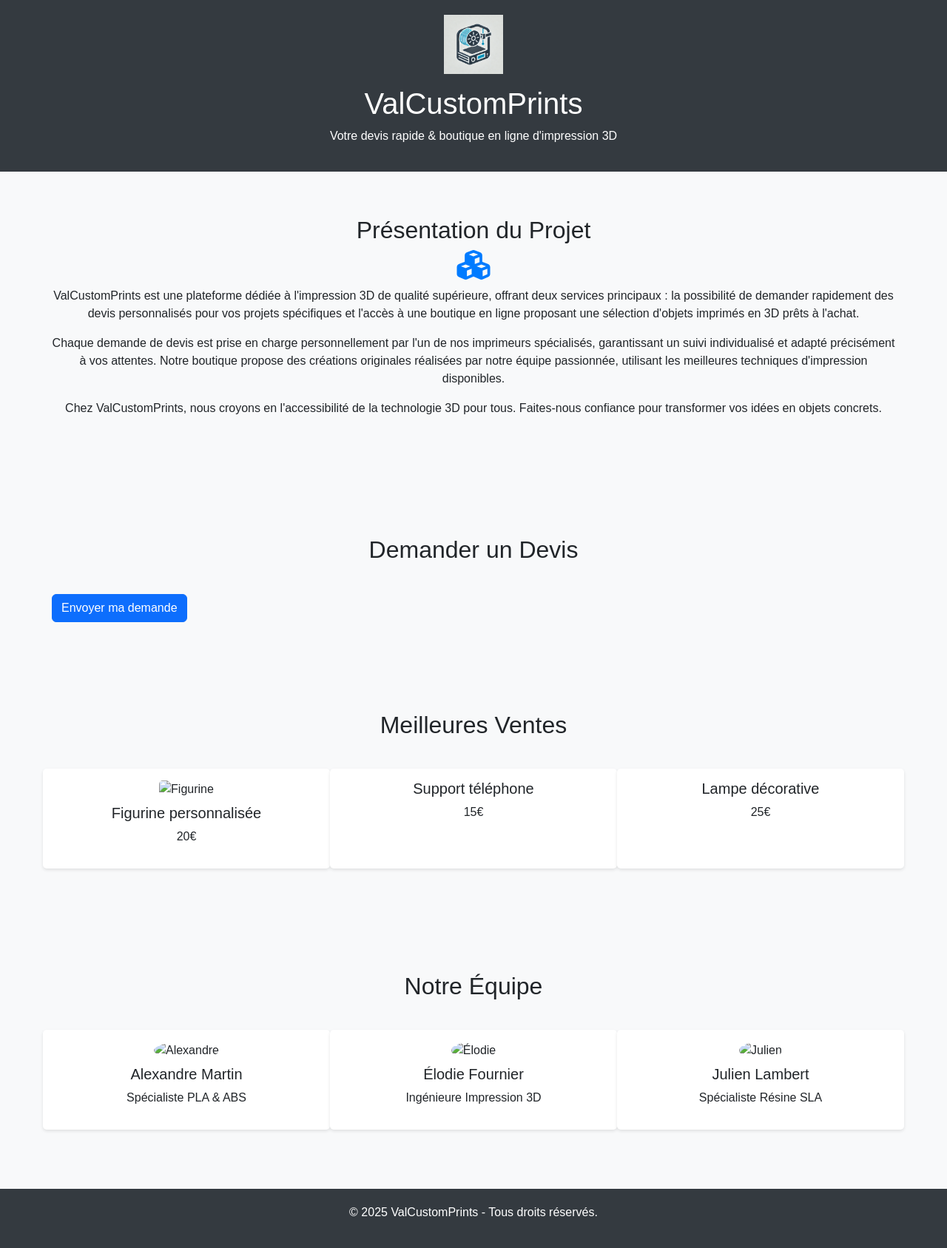
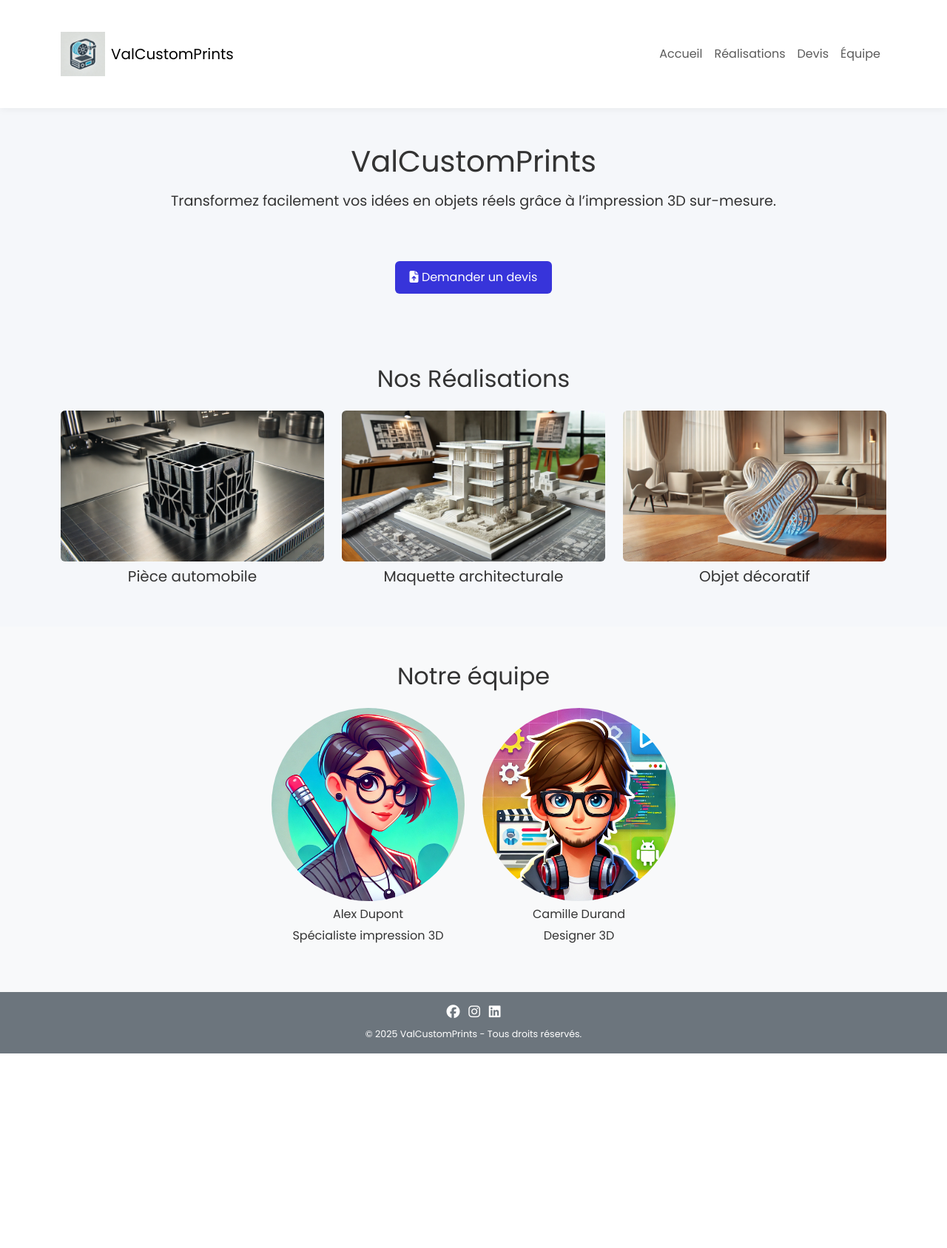
Before and after one commit to Lenitra/VahPrinters, a Flask app: template templates/index.html in a window 1280 px wide. Shown: the whole page at 74% size. After the commit the page ends 1424 px from the top, so only its background shows below. Run offline with Flask 3, Linux system fonts and the light colour scheme; the template is opened without the code that fills it, so the values that code supplies are empty; some libraries are stand-ins or nearby versions.

Commit message:
First front homepage

```diff
--- a/static/css/index.css
+++ b/static/css/index.css
@@ -1,63 +1,86 @@
-/* Styles généraux */
-body {
-    font-family: Arial, sans-serif;
-    margin: 0;
-    padding: 0;
-    background-color: #f4f4f4;
-    text-align: center;
+:root {
+    --primary-color: #3734da;
+    --secondary-color: #625fff;
+    --bg-color: #f5f7fa;
+    --text-color: #333;
 }
 
-header {
-    background-color: #333;
-    color: white;
-    padding: 15px;
+body {
+    font-family: 'Poppins', sans-serif;
+    background-color: var(--bg-color);
+    color: var(--text-color);
 }
 
-nav ul {
-    list-style: none;
-    padding: 0;
+img {
+    max-width: 100%;
+    height: auto;
 }
 
-nav ul li {
-    display: inline;
-    margin: 0 15px;
+.header {
+    padding: 30px 0;
+    background-color: #ffffff;
+    box-shadow: 0 2px 10px rgba(0,0,0,0.05);
 }
 
-nav ul li a {
-    color: white;
-    text-decoration: none;
-    font-weight: bold;
+.header-container {
+    display: flex;
+    align-items: center;
+    gap: 15px;
 }
 
-main {
-    padding: 40px 20px;
+.logo {
+    width: 60px;
+    height: 60px;
 }
 
-h1, h2 {
-    color: #333;
+.header-text h1 {
+    color: var(--primary-color);
+    font-weight: 700;
 }
 
-p {
-    color: #666;
+.header-text p {
+    color: #555;
 }
 
-.btn {
-    display: inline-block;
-    background-color: #007BFF;
-    color: white;
-    padding: 10px 20px;
-    text-decoration: none;
-    border-radius: 5px;
-    margin-top: 10px;
+.section {
+    padding: 70px 0;
 }
 
-.btn:hover {
-    background-color: #0056b3;
+.section-intro .lead {
+    font-size: 1.2rem;
+    margin-bottom: 50px;
 }
 
+.section-intro .col-md-4 i {
+    font-size: 2rem;
+    color: var(--secondary-color);
+    margin-bottom: 10px;
+}
+
+.btn-primary {
+    background-color: var(--primary-color);
+    border: none;
+    padding: 10px 20px;
+}
+
+.btn-primary:hover {
+    background-color: var(--secondary-color);
+}
+
+/* Section Réalisations */
+
+/* Équipe */
+#equipe {
+    background-color: #f9f9f9;
+    padding: 70px 0;
+}
+
+
+/* Footer */
 footer {
-    margin-top: 40px;
-    background-color: #222;
-    color: white;
-    padding: 15px;
+    background-color: var(--primary-color);
+    color: #fff;
+    padding: 20px 0;
+    text-align: center;
+    font-size: 0.9rem;
 }
--- a/templates/index.html
+++ b/templates/index.html
@@ -3,102 +3,106 @@
 <head>
     <meta charset="UTF-8">
     <meta name="viewport" content="width=device-width, initial-scale=1.0">
-    <title>ValCustomPrints - Devis & Boutique Impression 3D</title>
-    <link rel="stylesheet" href="https://cdn.jsdelivr.net/npm/bootstrap@5.3.2/dist/css/bootstrap.min.css">
-    <link rel="stylesheet" href="https://cdnjs.cloudflare.com/ajax/libs/font-awesome/6.0.0/css/all.min.css">
-    <style>
-        body { font-family: Arial, sans-serif; background-color: #f8f9fa; }
-        header, footer { background-color: #343a40; color: #fff; padding: 20px 0; }
-        .section { padding: 60px 0; }
-        .section-title { margin-bottom: 40px; text-align: center; }
-        .team-member, .product {
-            padding: 15px;
-            margin-bottom: 20px;
-            background-color: #fff;
-            border-radius: 5px;
-            box-shadow: 0 2px 4px rgba(0,0,0,.1);
-        }
-        .logo-img { width: 80px; }
-        .icon-feature { font-size: 40px; color: #007bff; margin-bottom: 10px; }
-        .product img { max-width: 100%; height: auto; border-radius: 5px; }
-        .team-member img { width: 100px; height: 100px; border-radius: 50%; object-fit: cover; }
-    </style>
+    <title>ValCustomPrints - Impression 3D</title>
+    <!-- Bootstrap CSS -->
+    <link href="https://cdn.jsdelivr.net/npm/bootstrap@5.3.2/dist/css/bootstrap.min.css" rel="stylesheet">
+    <!-- FontAwesome -->
+    <script src="https://kit.fontawesome.com/a076d05399.js" crossorigin="anonymous"></script>
+    <!-- Google Fonts -->
+    <link href="https://fonts.googleapis.com/css2?family=Poppins:wght@400;600;700&display=swap" rel="stylesheet">
+    <!-- CSS personnalisé -->
+    <link rel="stylesheet" href="../static/css/index.css">
 </head>
+
 <body>
-
-<header class="text-center">
-    <img src="../static/imgs/logo.webp" alt="Logo ValCustomPrints" class="logo-img mb-3">
-    <h1>ValCustomPrints</h1>
-    <p>Votre devis rapide & boutique en ligne d'impression 3D</p>
+    <!-- Header -->
+    <header class="header">
+        <nav class="navbar navbar-expand-lg">
+            <div class="container">
+                <a href="#" class="navbar-brand d-flex align-items-center">
+                    <img src="../static/imgs/logo.webp" alt="Logo" class="logo me-2">
+                    ValCustomPrints
+                </a>
+                <button class="navbar-toggler" data-bs-toggle="collapse" data-bs-target="#navbarContent">
+                    <span class="navbar-toggler-icon"></span>
+                </button>
+                <div class="collapse navbar-collapse" id="navbarContent">
+                    <ul class="navbar-nav ms-auto">
+                        <li class="nav-item"><a class="nav-link" href="#presentation">Accueil</a></li>
+                        <li class="nav-item"><a class="nav-link" href="#realisations">Réalisations</a></li>
+                        <li class="nav-item"><a class="nav-link" href="#devis">Devis</a></li>
+                        <li class="nav-item"><a class="nav-link" href="#equipe">Équipe</a></li>
+                    </ul>
+                </div>
+            </div>
+        </nav>
     </header>
 
-<section class="section container">
-    <div class="section-title">
-        <h2>Présentation du Projet</h2>
-        <i class="fas fa-cubes icon-feature"></i>
-        <p>ValCustomPrints est une plateforme dédiée à l'impression 3D de qualité supérieure, offrant deux services principaux : la possibilité de demander rapidement des devis personnalisés pour vos projets spécifiques et l'accès à une boutique en ligne proposant une sélection d'objets imprimés en 3D prêts à l'achat.</p>
-        <p>Chaque demande de devis est prise en charge personnellement par l'un de nos imprimeurs spécialisés, garantissant un suivi individualisé et adapté précisément à vos attentes. Notre boutique propose des créations originales réalisées par notre équipe passionnée, utilisant les meilleures techniques d'impression disponibles.</p>
-        <p>Chez ValCustomPrints, nous croyons en l'accessibilité de la technologie 3D pour tous. Faites-nous confiance pour transformer vos idées en objets concrets.</p>
+    <!-- Présentation du projet -->
+    <section class="section-intro text-center py-5" id="presentation">
+        <div class="container">
+            <h1 class="mb-3">ValCustomPrints</h1>
+            <p class="lead">Transformez facilement vos idées en objets réels grâce à l’impression 3D sur-mesure.</p>
+            <a href="#devis" class="btn btn-primary mt-3"><i class="fas fa-file-upload"></i> Demander un devis</a>
         </div>
     </section>
 
-<section class="section bg-light container">
-    <div class="section-title">
-        <h2>Demander un Devis</h2>
+
+
+    <!-- Section realisations -->
+    <section class="section-products py-5" id="realisations">
+        <div class="container text-center">
+            <h2>Nos Réalisations</h2>
+            <div class="row mt-4">
+                <div class="col-md-4 product-card">
+                    <img src="../static/imgs/template/3d/automobile.webp" class="rounded mb-2">
+                    <h5>Pièce automobile</h5>
                 </div>
-    <form>
-        <!-- Le formulaire reste inchangé pour concision -->
-        <button type="submit" class="btn btn-primary">Envoyer ma demande</button>
-    </form>
-</section>
-
-<section class="section container">
-    <div class="section-title">
-        <h2>Meilleures Ventes</h2>
+                <div class="col-md-4 product-card">
+                    <img src="../static/imgs/template/3d/archi.webp" class="rounded mb-2">
+                    <h5>Maquette architecturale</h5>
                 </div>
-    <div class="row">
-        <div class="col-md-4 product text-center">
-            <img src="https://via.placeholder.com/250" alt="Figurine">
-            <h5 class="mt-2">Figurine personnalisée</h5>
-            <p>20€</p>
+                <div class="col-md-4 product-card">
+                    <img src="../static/imgs/template/3d/deco.webp" class="rounded mb-2">
+                    <h5>Objet décoratif</h5>
                 </div>
-        <div class="col-md-4 product text-center">
-            <h5>Support téléphone</h5>
-            <p>15€</p>
-        </div>
-        <div class="col-md-4 product text-center">
-            <h5>Lampe décorative</h5>
-            <p>25€</p>
             </div>
         </div>
     </section>
 
-<section class="section bg-light container">
-    <div class="section-title">
-        <h2>Notre Équipe</h2>
+    <!-- Section Équipe -->
+    <section class="section-team bg-light py-5" id="equipe">
+        <div class="container text-center">
+            <h2>Notre équipe</h2>
+            <div class="row mt-4 justify-content-center">
+                <div class="col-md-3">
+                    <img src="../static/imgs/template/profils/profile1.webp" class="rounded-circle mb-2">
+                    <h6>Alex Dupont</h6>
+                    <p>Spécialiste impression 3D</p>
                 </div>
-    <div class="row text-center">
-        <div class="col-md-4 team-member">
-            <img src="https://via.placeholder.com/100" alt="Alexandre">
-            <h5 class="mt-2">Alexandre Martin</h5>
-            <p>Spécialiste PLA & ABS</p>
+                <div class="col-md-3">
+                    <img src="../static/imgs/template/profils/profile2.webp" class="rounded-circle mb-2">
+                    <h6>Camille Durand</h6>
+                    <p>Designer 3D</p>
                 </div>
-        <div class="col-md-4 team-member">
-            <img src="https://via.placeholder.com/100" alt="Élodie">
-            <h5 class="mt-2">Élodie Fournier</h5>
-            <p>Ingénieure Impression 3D</p>
-        </div>
-        <div class="col-md-4 team-member">
-            <img src="https://via.placeholder.com/100" alt="Julien">
-            <h5 class="mt-2">Julien Lambert</h5>
-            <p>Spécialiste Résine SLA</p>
             </div>
         </div>
     </section>
 
-<footer class="text-center">
-    <p>&copy; 2025 ValCustomPrints - Tous droits réservés.</p>
+    <!-- Footer -->
+    <footer class="footer py-3 bg-secondary text-center text-white">
+        <div class="container">
+            <div class="mb-2">
+                <a href="#"><i class="fab fa-facebook fa-lg text-white me-2"></i></a>
+                <a href="#"><i class="fab fa-instagram fa-lg text-white me-2"></i></a>
+                <a href="#"><i class="fab fa-linkedin fa-lg text-white"></i></a>
+            </div>
+            <small>&copy; 2025 ValCustomPrints - Tous droits réservés.</small>
+        </div>
     </footer>
 
+    <!-- Bootstrap JS Bundle -->
+    <script src="https://cdn.jsdelivr.net/npm/bootstrap@5.3.2/dist/js/bootstrap.bundle.min.js"></script>
 </body>
+
 </html>
```
Also changed, not shown: static/imgs/template/3d/archi.webp (added), static/imgs/template/3d/automobile.webp (added), static/imgs/template/3d/deco.webp (added), static/imgs/template/profils/profile1.webp (added), static/imgs/template/profils/profile2.webp (added), static/imgs/template/profils/profile3.webp (added). Lines whose indentation alone changed are shown as unchanged.
